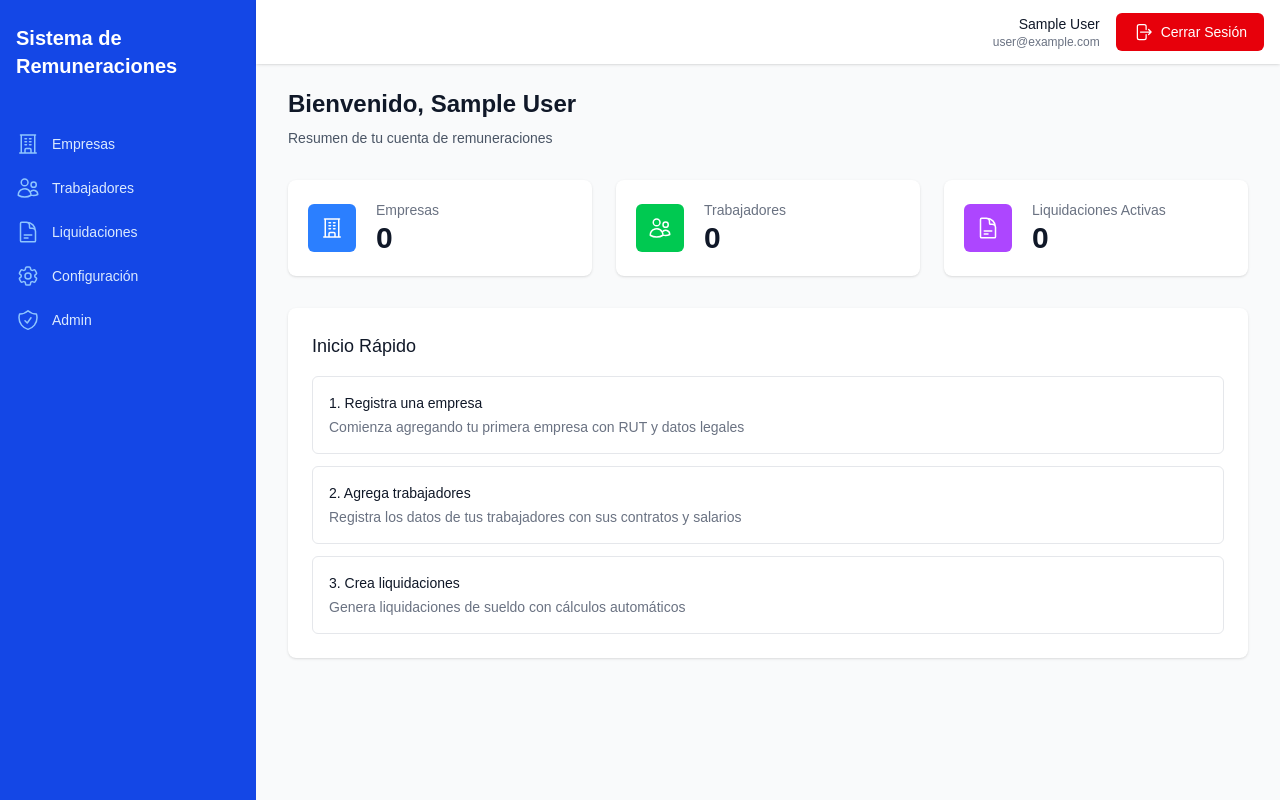
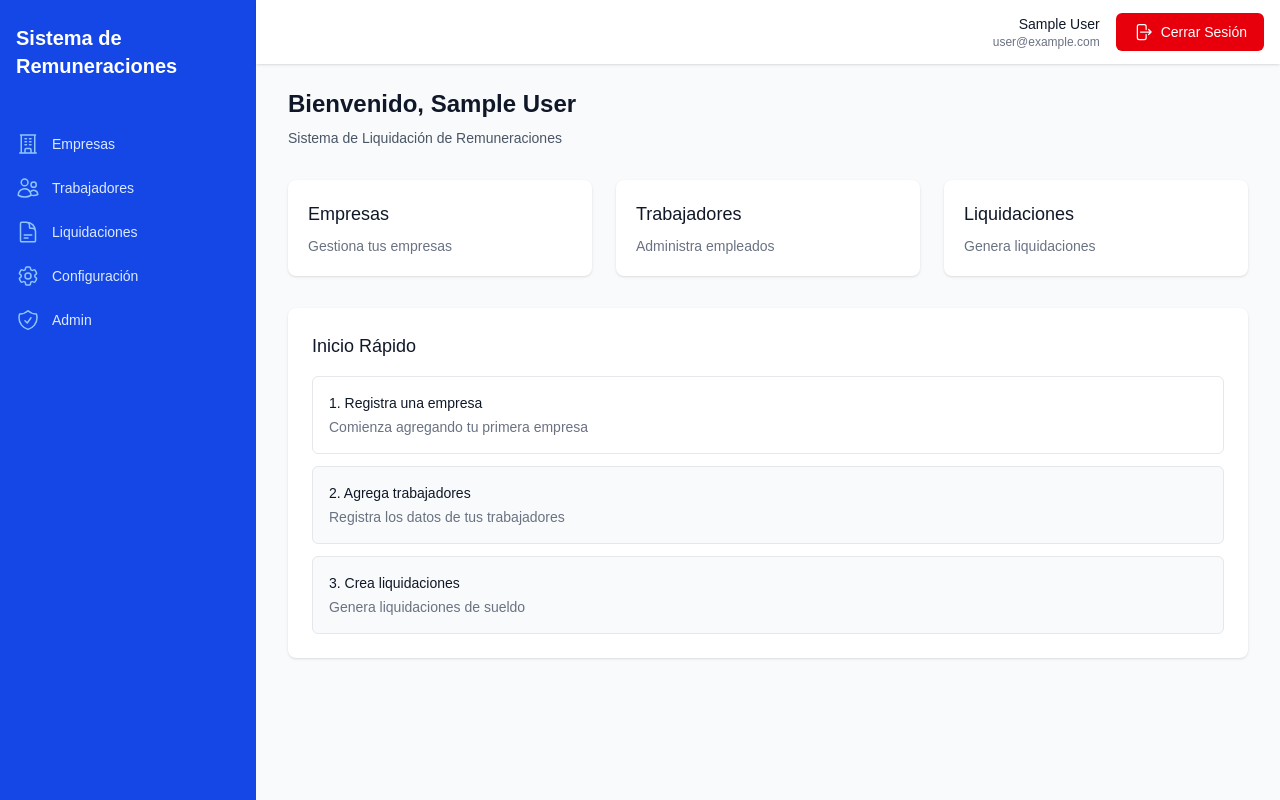
Before and after one commit to B4n3l/remuneraciones, a Next.js app: page /dashboard in a window 1280 px wide. Built offline with nearby package versions, Linux system fonts and the light colour scheme; no server answers; the database is empty; sample sign-in values are in the browser's storage.

Commit message:
fix: Ultra-simplified dashboard - remove all DB queries

```diff
--- a/app/dashboard/page.tsx
+++ b/app/dashboard/page.tsx
@@ -1,80 +1,8 @@
 import { auth } from "@/auth";
-import { prisma } from "@/lib/db";
 import Link from "next/link";
-import { BuildingOfficeIcon, UsersIcon, DocumentTextIcon } from "@heroicons/react/24/outline";
 
 export default async function DashboardPage() {
     const session = await auth();
-
-    // Get user's companies count
-    const companiesCount = await prisma.company.count({
-        where: session?.user.role === "SUPER_ADMIN"
-            ? {}
-            : {
-                users: {
-                    some: {
-                        userId: session?.user.id,
-                    },
-                },
-            },
-    });
-
-    // Get total workers count (from user's companies)
-    const workersCount = await prisma.worker.count({
-        where: session?.user.role === "SUPER_ADMIN"
-            ? {}
-            : {
-                company: {
-                    users: {
-                        some: {
-                            userId: session?.user.id,
-                        },
-                    },
-                },
-            },
-    });
-
-    // Get active payroll periods count
-    const payrollPeriodsCount = await prisma.payrollPeriod.count({
-        where: {
-            status: {
-                in: ["BORRADOR", "LIQUIDADA"],
-            },
-            ...(session?.user.role !== "SUPER_ADMIN" && {
-                company: {
-                    users: {
-                        some: {
-                            userId: session?.user.id,
-                        },
-                    },
-                },
-            }),
-        },
-    });
-
-    const stats = [
-        {
-            name: "Empresas",
-            value: companiesCount,
-            icon: BuildingOfficeIcon,
-            href: "/dashboard/empresas",
-            color: "bg-blue-500",
-        },
-        {
-            name: "Trabajadores",
-            value: workersCount,
-            icon: UsersIcon,
-            href: "/dashboard/trabajadores",
-            color: "bg-green-500",
-        },
-        {
-            name: "Liquidaciones Activas",
-            value: payrollPeriodsCount,
-            icon: DocumentTextIcon,
-            href: "/dashboard/liquidaciones",
-            color: "bg-purple-500",
-        },
-    ];
 
     return (
         <div>
@@ -83,74 +11,77 @@ export default async function DashboardPage() {
                     Bienvenido, {session?.user.name}
                 </h1>
                 <p className="mt-2 text-sm text-gray-600">
-                    Resumen de tu cuenta de remuneraciones
+                    Sistema de Liquidación de Remuneraciones
                 </p>
             </div>
 
-            <div className="grid grid-cols-1 gap-6 sm:grid-cols-2 lg:grid-cols-3">
-                {stats.map((stat) => (
-                    <Link key={stat.name} href={stat.href}>
-                        <div className="bg-white overflow-hidden shadow rounded-lg hover:shadow-lg transition-shadow cursor-pointer">
-                            <div className="p-5">
-                                <div className="flex items-center">
-                                    <div className={`flex-shrink-0 ${stat.color} rounded-md p-3`}>
-                                        <stat.icon className="h-6 w-6 text-white" aria-hidden="true" />
-                                    </div>
-                                    <div className="ml-5 w-0 flex-1">
-                                        <dl>
-                                            <dt className="text-sm font-medium text-gray-500 truncate">
-                                                {stat.name}
-                                            </dt>
-                                            <dd className="text-3xl font-semibold text-gray-900">
-                                                {stat.value}
-                                            </dd>
-                                        </dl>
-                                    </div>
-                                </div>
-                            </div>
+            <div className="grid grid-cols-1 gap-6 sm:grid-cols-2 lg:grid-cols-3 mb-8">
+                <Link href="/dashboard/empresas">
+                    <div className="bg-white overflow-hidden shadow rounded-lg hover:shadow-lg transition-shadow cursor-pointer">
+                        <div className="p-5">
+                            <h3 className="text-lg font-medium text-gray-900">Empresas</h3>
+                            <p className="mt-2 text-sm text-gray-500">
+                                Gestiona tus empresas
+                            </p>
                         </div>
-                    </Link>
-                ))}
+                    </div>
+                </Link>
+
+                <Link href="/dashboard/trabajadores">
+                    <div className="bg-white overflow-hidden shadow rounded-lg hover:shadow-lg transition-shadow cursor-pointer">
+                        <div className="p-5">
+                            <h3 className="text-lg font-medium text-gray-900">Trabajadores</h3>
+                            <p className="mt-2 text-sm text-gray-500">
+                                Administra empleados
+                            </p>
+                        </div>
+                    </div>
+                </Link>
+
+                <Link href="/dashboard/liquidaciones">
+                    <div className="bg-white overflow-hidden shadow rounded-lg hover:shadow-lg transition-shadow cursor-pointer">
+                        <div className="p-5">
+                            <h3 className="text-lg font-medium text-gray-900">Liquidaciones</h3>
+                            <p className="mt-2 text-sm text-gray-500">
+                                Genera liquidaciones
+                            </p>
+                        </div>
+                    </div>
+                </Link>
             </div>
 
-            <div className="mt-8 bg-white shadow rounded-lg p-6">
+            <div className="bg-white shadow rounded-lg p-6">
                 <h2 className="text-lg font-medium text-gray-900 mb-4">
                     Inicio Rápido
                 </h2>
                 <div className="space-y-3">
                     <Link
-                        href="/dashboard/empresas"
+                        href="/dashboard/empresas/nueva"
                         className="block p-4 border border-gray-200 rounded-md hover:bg-gray-50 transition-colors"
                     >
                         <h3 className="text-sm font-medium text-gray-900">
                             1. Registra una empresa
                         </h3>
                         <p className="text-sm text-gray-500 mt-1">
-                            Comienza agregando tu primera empresa con RUT y datos legales
+                            Comienza agregando tu primera empresa
                         </p>
                     </Link>
-                    <Link
-                        href="/dashboard/trabajadores"
-                        className="block p-4 border border-gray-200 rounded-md hover:bg-gray-50 transition-colors"
-                    >
+                    <div className="block p-4 border border-gray-200 rounded-md bg-gray-50">
                         <h3 className="text-sm font-medium text-gray-900">
                             2. Agrega trabajadores
                         </h3>
                         <p className="text-sm text-gray-500 mt-1">
-                            Registra los datos de tus trabajadores con sus contratos y salarios
+                            Registra los datos de tus trabajadores
                         </p>
-                    </Link>
-                    <Link
-                        href="/dashboard/liquidaciones"
-                        className="block p-4 border border-gray-200 rounded-md hover:bg-gray-50 transition-colors"
-                    >
+                    </div>
+                    <div className="block p-4 border border-gray-200 rounded-md bg-gray-50">
                         <h3 className="text-sm font-medium text-gray-900">
                             3. Crea liquidaciones
                         </h3>
                         <p className="text-sm text-gray-500 mt-1">
-                            Genera liquidaciones de sueldo con cálculos automáticos
+                            Genera liquidaciones de sueldo
                         </p>
-                    </Link>
+                    </div>
                 </div>
             </div>
         </div>
```
